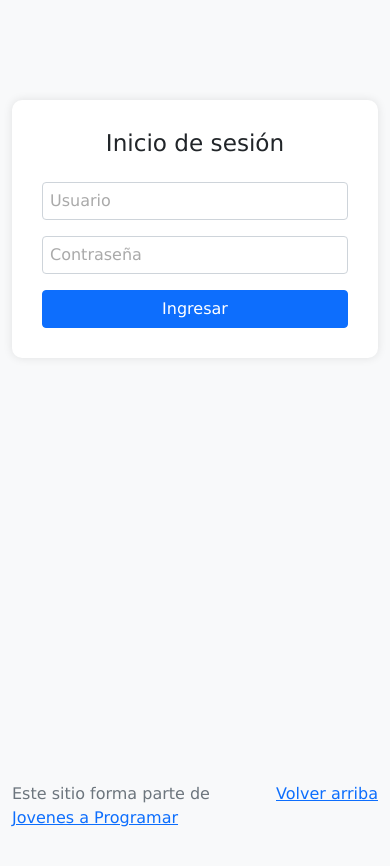
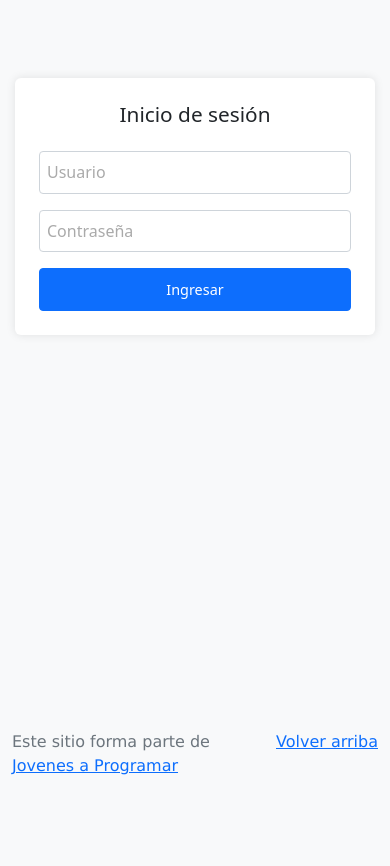
Before and after one commit to rosaliafernandez/ProyectoFinal_DW, a plain HTML site: page login.html in a window 390 px wide. After the commit the page ends 844 px from the top, so only its background shows below. Drawn offline with Linux system fonts and the light colour scheme.

Commit message:
Se agrego diseño responsivo al login

```diff
--- a/login.html
+++ b/login.html
@@ -38,13 +38,57 @@
     .field .form-control:focus + .floating-label,.field .form-control.has-value + .floating-label {
       opacity: 0;
     }
+
+    @media (min-width: 1200px) {
+      .login-box {
+        max-width: 400px;
+        margin-top: 120px;
+        padding: 40px;
+      }
+      .login-box h3 {
+        font-size: 1.8rem;;
+      }
+    }
+
+    @media (max-width: 1024px) and (min-width: 768px) {
+      .login-box {
+        max-width: 350px;
+        margin-top: 80px;
+        padding: 25px;
+      }
+      .login-box h3 {
+        font-size: 1.5rem;
+      }
+    }
+
+    @media (max-width: 480px) {
+      .login-box {
+        max-width: 100%;
+        margin: 30px 15px;
+        padding: 20px;
+        border-radius: 6px;
+      }
+      .login-box h3 {
+        font-size: 1.3rem;
+        text-align: center;
+      }
+      .form-control {
+        font-size: 0.9rem;
+        padding: 0.6rem;
+      }
+      button.btn {
+        font-size: 0.9rem;
+        padding: 0.6rem;
+      }
+    }
   </style>
 </head>
 
 <body>
   <main class="mt-5">
-    <div class="container">
-      <div class="login-box">
+    <div class="row justify-content-center">
+    <div class="col-12 col-sm-8 col-md-6 col-lg-4">
+      <div class="login-box p-4">
         <h3 class="text-center mb-4">Inicio de sesión</h3>
         <form id="loginForm" autocomplete="off" novalidate>
           <div class="field">
@@ -67,6 +111,7 @@
         </div>
       </div>
     </div>
+    </div>
   </main>
 
   <footer class="text-muted">
```
